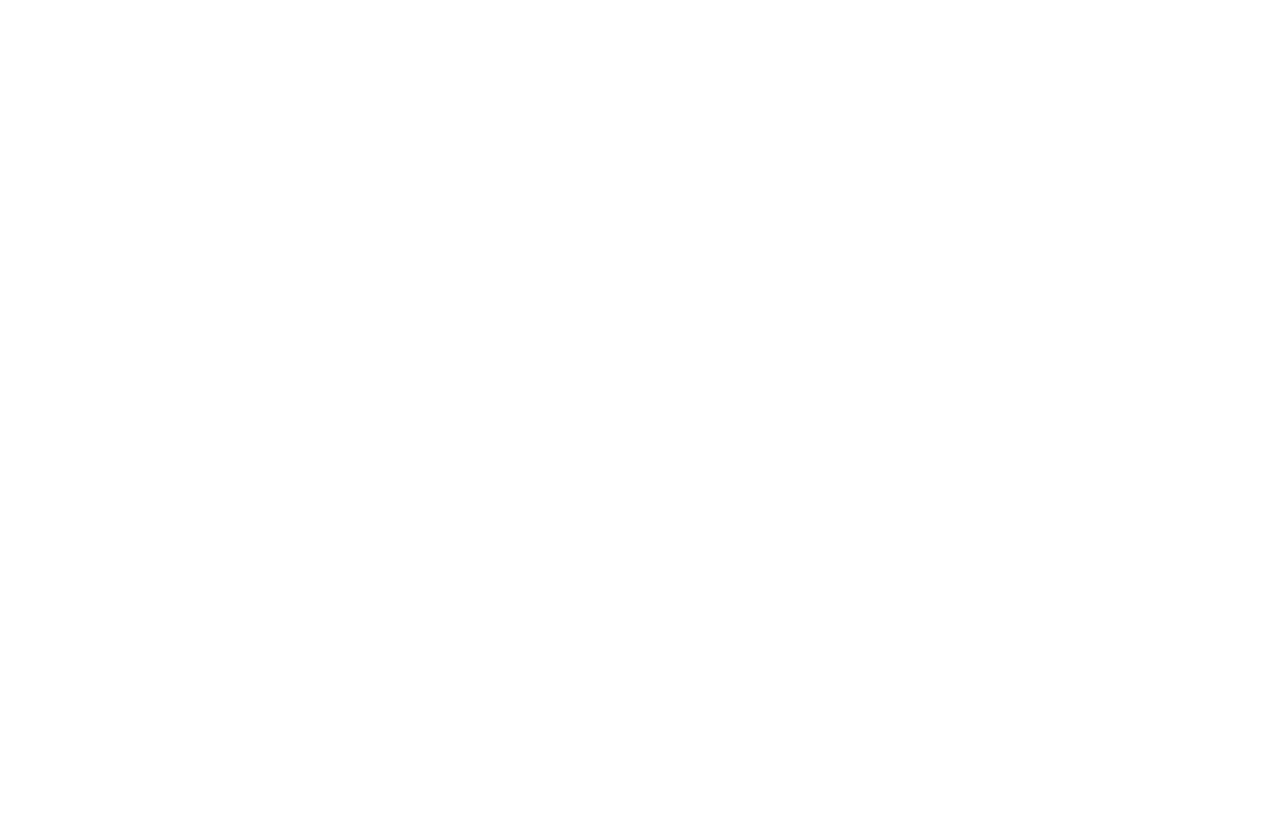
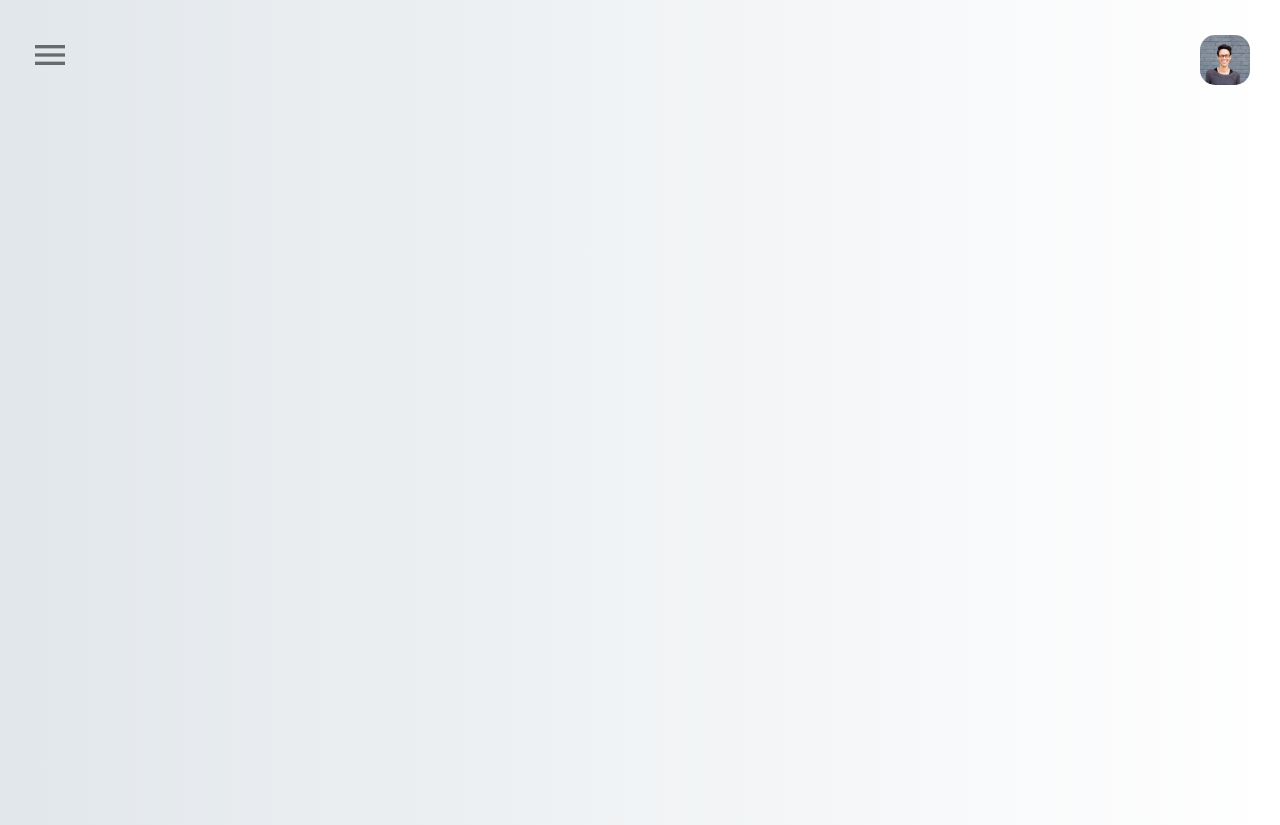
Before and after one commit to vidakabirii/deltaban, a Vue app: page / in a window 1280 px wide. Before the commit the page ends 800 px from the top, so only its background shows below. Built offline with nearby package versions, Linux system fonts and the light colour scheme.

Commit message:
add header component

```diff
--- a/src/App.vue
+++ b/src/App.vue
@@ -1,21 +1,35 @@
 <template>
   <v-app id="app">
+    <headerLayout />
     <router-view />
   </v-app>
 </template>
 
-<style lang="less">
+<script>
+import headerLayout from "@/components/layout/header.vue";
+
+export default {
+  components: {
+    headerLayout,
+  },
+};
+</script>
+<style lang="scss">
 #app {
   font-family: Avenir, Helvetica, Arial, sans-serif;
   -webkit-font-smoothing: antialiased;
   -moz-osx-font-smoothing: grayscale;
   text-align: center;
   color: #2c3e50;
+  padding: 25px 10px 0 10px;
+  background-image: linear-gradient(
+    to right,
+    rgba(226, 231, 235),
+    rgba(255, 255, 255)
+  );
 }
-
 #nav {
   padding: 30px;
-
   a {
     font-weight: bold;
     color: #2c3e50;
--- /dev/null
+++ b/src/assets/css/_variable.scss
@@ -0,0 +1,2 @@
+$darkBlue: rgb(35, 82, 100);
+$lightBlue: rgb(234, 239, 242);
--- /dev/null
+++ b/src/components/layout/header.vue
@@ -0,0 +1,82 @@
+<template>
+  <div>
+    <div class="headerWrapper">
+      <v-icon @click="open()">
+        mdi-menu
+      </v-icon>
+      <div>
+        <img src="@/assets/img/user.jpg" />
+      </div>
+    </div>
+    <div class="menu" v-show="show">
+      <button>
+        sign up
+      </button>
+      <button>
+        login
+      </button>
+    </div>
+  </div>
+</template>
+
+<script>
+export default {
+  data() {
+    return {
+      show: false,
+    };
+  },
+  methods: {
+    open() {
+      this.show = !this.show;
+    },
+  },
+};
+</script>
+
+<style lang="scss" scoped>
+.headerWrapper {
+  text-align: left;
+  padding: 10px 20px;
+  button {
+    cursor: pointer;
+    font-size: 40px;
+  }
+  div {
+    width: 50px;
+    height: 50px;
+    float: right;
+    img {
+      width: 50px;
+      border-radius: 15px;
+      height: 50px;
+    }
+  }
+}
+.menu {
+  background-color: $darkBlue;
+  margin: 0 20px;
+  border-radius: 15px;
+  height: 25vh;
+  text-align: -webkit-center;
+  padding: 30px 15px;
+  z-index: 9000;
+  position: absolute;
+  width: 88%;
+  margin-top: 5px;
+  button {
+    background-color: $lightBlue;
+    border-radius: 40px;
+    padding: 10px;
+    color: $darkBlue;
+    width: 90%;
+    display: block;
+    margin: 5px;
+  }
+}
+@media (min-width: 768px) {
+  .menu {
+    width: 35%;
+  }
+}
+</style>
--- a/src/main.js
+++ b/src/main.js
@@ -1,12 +1,12 @@
 import Vue from "vue";
 import App from "./App.vue";
 import router from "./router";
-import vuetify from '@/plugins/vuetify'
+import vuetify from "@/plugins/vuetify";
 
 Vue.config.productionTip = false;
 
 new Vue({
   router,
   vuetify,
-  render: h => h(App)
+  render: (h) => h(App),
 }).$mount("#app");
--- a/vue.config.js
+++ b/vue.config.js
@@ -1,3 +1,12 @@
 module.exports = {
   transpileDependencies: ["vuetify"],
+  css: {
+    loaderOptions: {
+      scss: {
+        additionalData: `
+				@import "@/assets/css/_variable.scss";
+                `,
+      },
+    },
+  },
 };
```
Also changed, not shown: src/assets/img/user.jpg (added).
